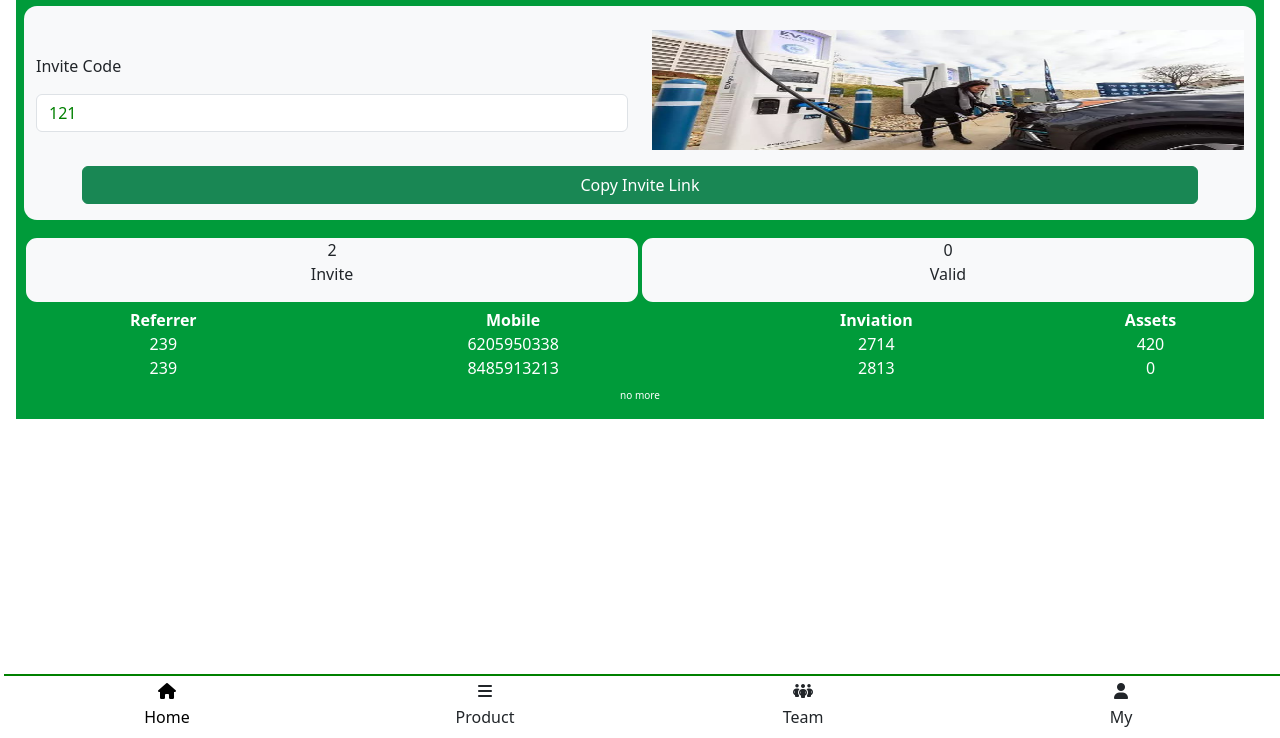
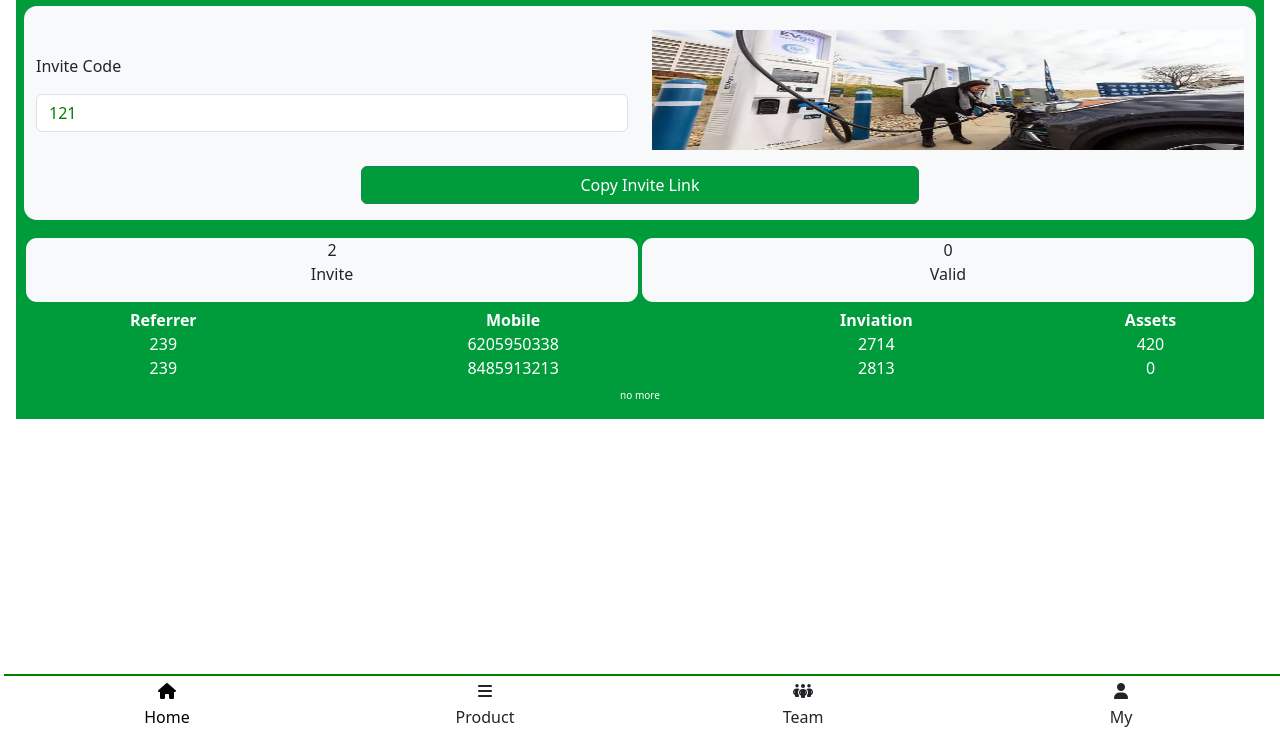
Before and after one commit to code4dreamz/EVGO, a plain HTML site: page Project_files/team.html in a window 1280 px wide. Shown: the part 62-800 px from the top of the page. Drawn offline with nearby package versions, Linux system fonts and the light colour scheme.

Commit message:
minor changes

```diff
--- a/Project_files/stylesite.css
+++ b/Project_files/stylesite.css
@@ -8,6 +8,11 @@
 }
 .bg-color{
     background: #009b3a;
+
+}
+.btn-success{
+    background: #009b3a;
+
 
 }
 
--- a/Project_files/team.html
+++ b/Project_files/team.html
@@ -43,8 +43,8 @@
                     height="120px" alt="">
             </div>
             <div class="container w-100">
-                <div class="container mt-3">
-                    <button class=" w-100 btn btn-success mb-3" id="copyButton">Copy Invite Link</button>
+                <div class="container mt-3 text-center">
+                    <button class=" w-50 btn btn-success mb-3" id="copyButton">Copy Invite Link</button>
                 </div>
             </div>
         </div>
```
Also changed, not shown: Project_files/product.html (+2 -2 lines).
